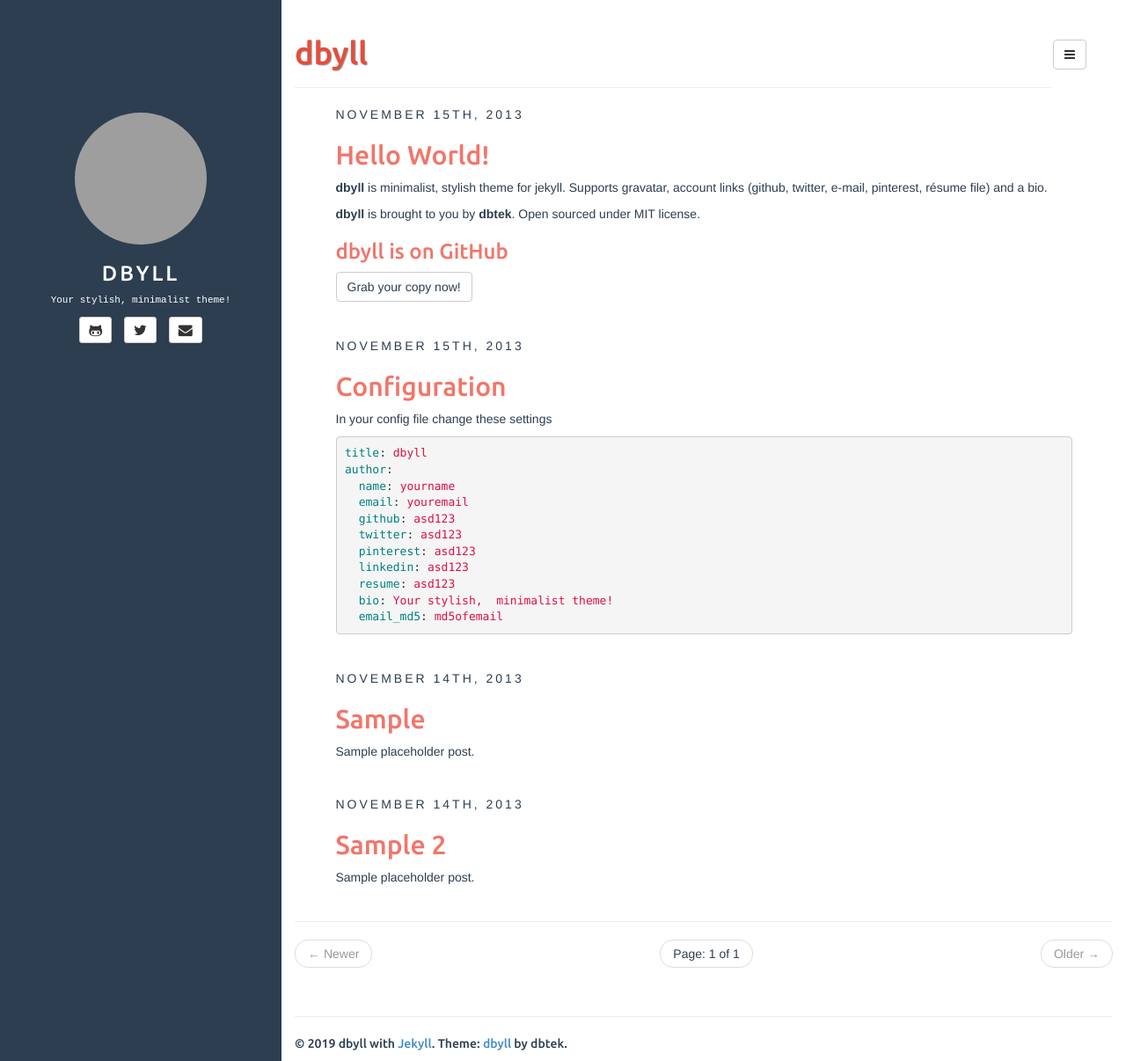
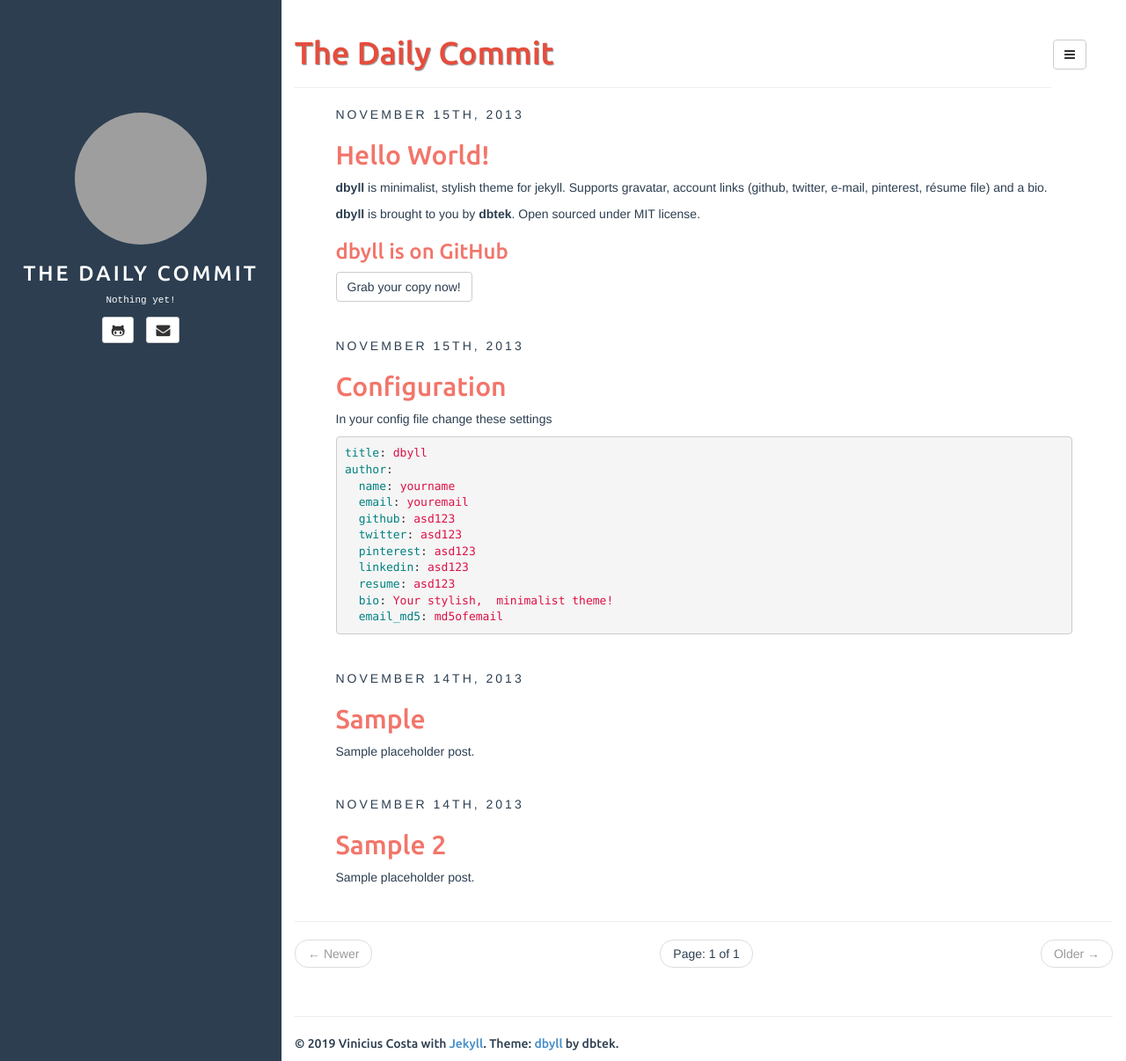
Before and after one commit to vinicius0197/thedailycommit, a Jekyll site: the page built from index.html, in a window 1280 px wide and 1206 px high. Shown: the whole window at 88% size. Built offline with Jekyll 4.4.1, drawn with Linux system fonts in a browser that asks for light colours; the list of posts is cut into pages by our own code; grey boxes are pictures that could not be loaded.

Commit message:
add personal info

```diff
--- a/_config.yml
+++ b/_config.yml
@@ -7,25 +7,21 @@ highlighter: rouge
 markdown: kramdown
 disqus: dbyll
 google_analytics: dbyll
-title: dbyll
+title: The Daily Commit
 
 defaults:
   -
     scope:
       path: "" # empty string for all files
     values:
-      title: dbyll
+      title: The Daily Commit
 
-description: Stylish Jekyll Theme
+description: Stories about web development, hacking and learning cool stuff.
 author:
-  name: dbyll
-  email: dbyll@ismaildemirbilek.com
-  github: dbtek
-  twitter: dbtek
-  pinterest: asd123
-  linkedin: asd123
-  bio: Your stylish, minimalist theme!
-  email_md5: 726351295ec82e145928582f595aa3aa
+  name: Vinicius Costa
+  email: viniciuscosta0197@gmail.com
+  github: vinicius0197
+  bio: Nothing yet!
 
 rss_path: feed.xml
 categories_path: categories.html
```
